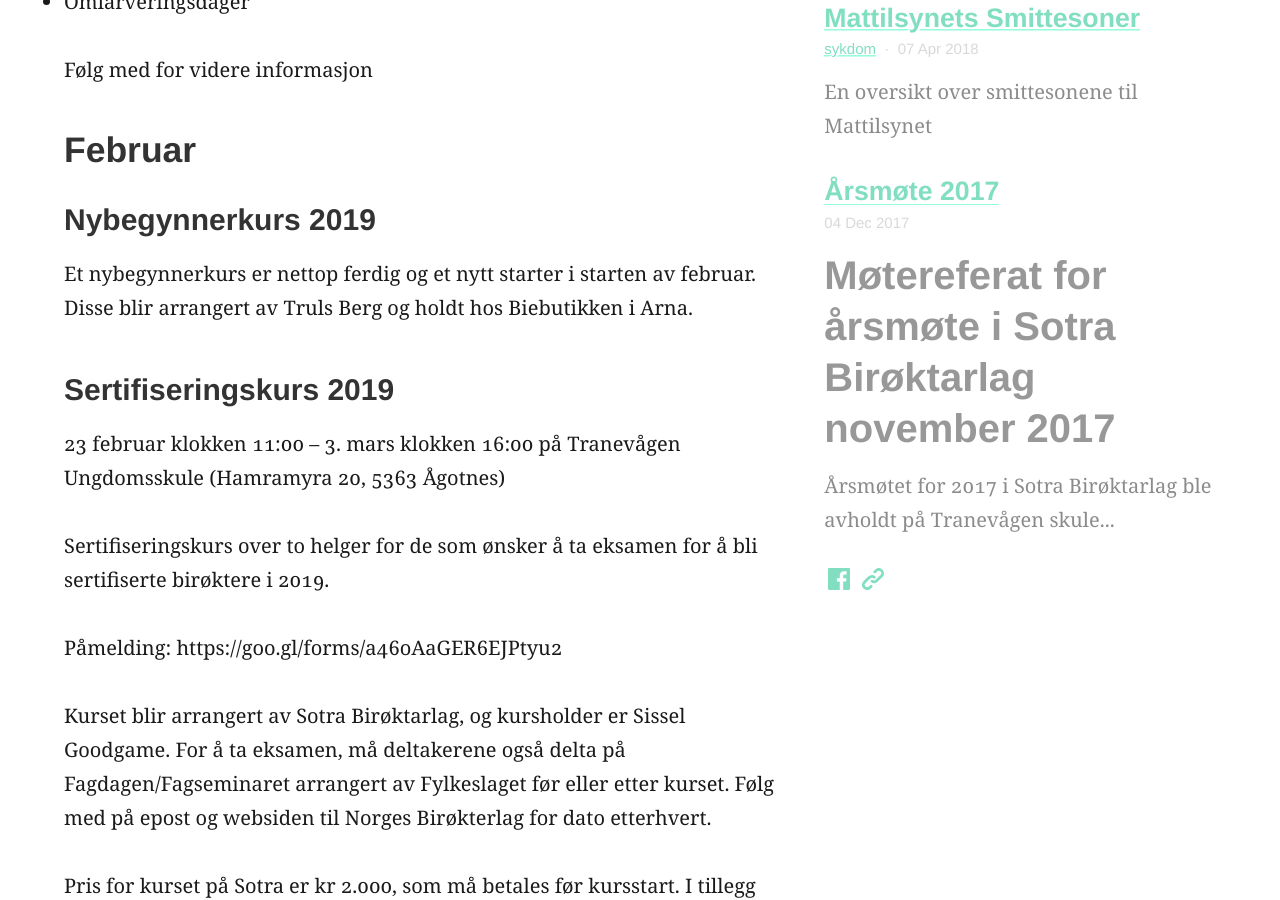
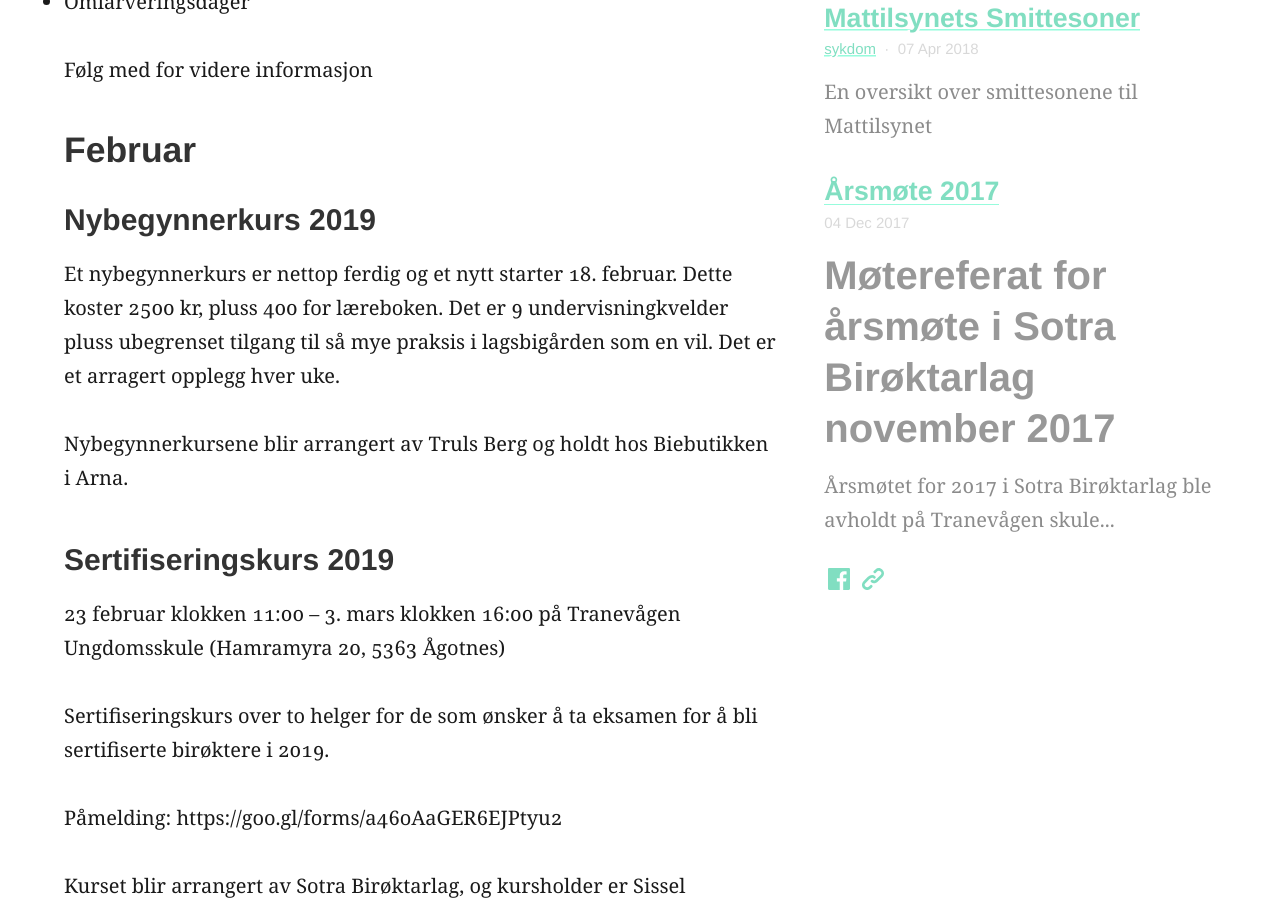
Before and after one commit to SotraBiroktarlag/sotrabirokt, a Jekyll site: the page built from arrangementer.md, in a window 1280 px wide and 900 px high, scrolled down 790 px. Built offline with Jekyll 4.4.1, drawn with Linux system fonts in a browser that asks for light colours.

Commit message:
Detaljer om nybegynnerkurs

```diff
--- a/arrangementer.md
+++ b/arrangementer.md
@@ -24,7 +24,10 @@ Følg med for videre informasjon
 
 ### Nybegynnerkurs 2019
 
-Et nybegynnerkurs er nettop ferdig og et nytt starter i starten av februar. Disse blir arrangert av Truls Berg og holdt hos Biebutikken i Arna.
+Et nybegynnerkurs er nettop ferdig og et nytt starter 18. februar. Dette koster 2500 kr, pluss 400 for læreboken.
+Det er 9 undervisningkvelder pluss ubegrenset tilgang til så mye praksis i lagsbigården som en vil. Det er et arragert opplegg hver uke.
+
+Nybegynnerkursene blir arrangert av Truls Berg og holdt hos Biebutikken i Arna.
 
 ### Sertifiseringskurs 2019
 
```
